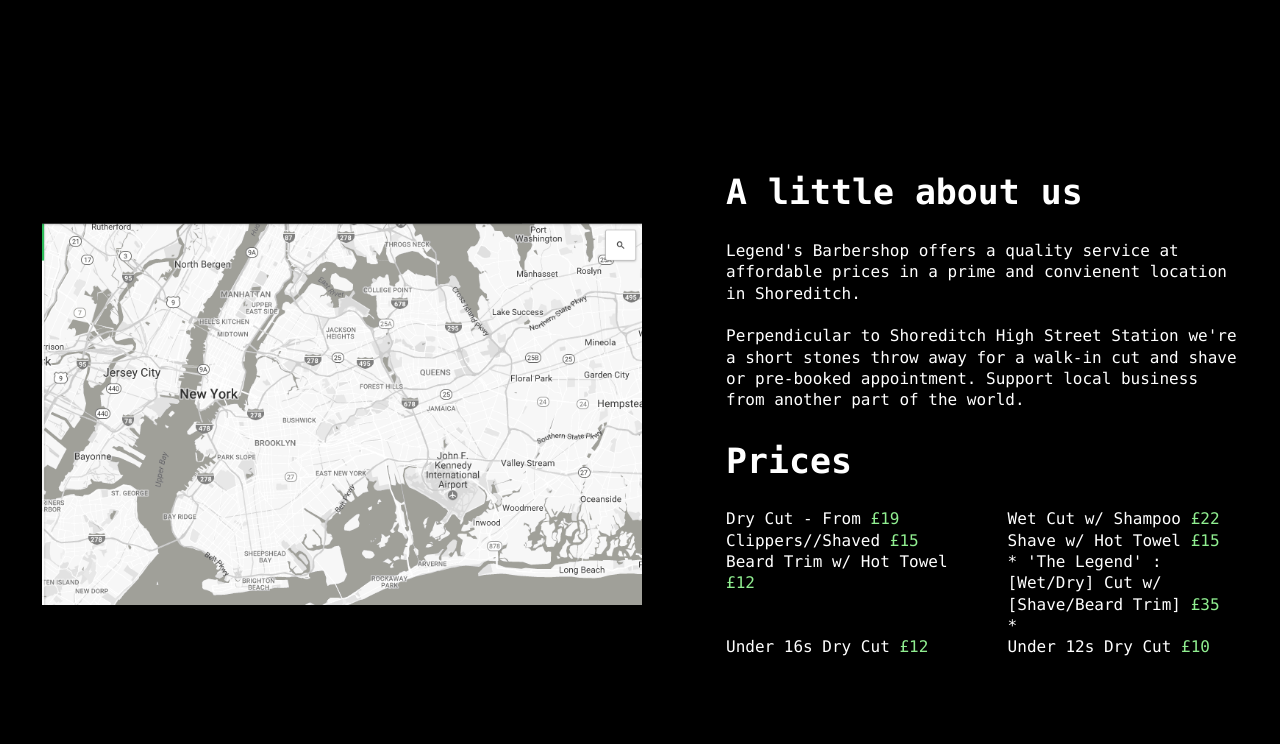
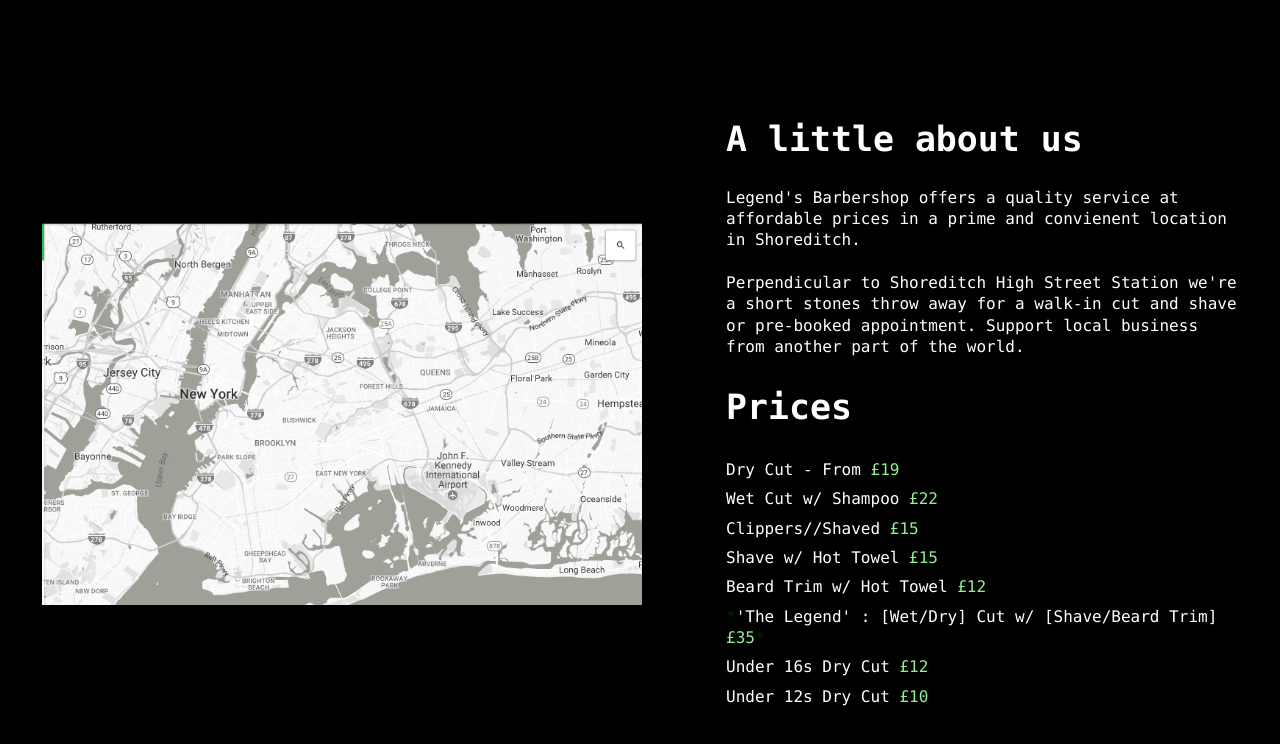
Before and after one commit to jimmynames/barber, a plain HTML site: page index.html in a window 1280 px wide. Shown: the part 800-1544 px from the top of the page. Drawn offline with nearby package versions, Linux system fonts and the light colour scheme.

Commit message:
injecting much more readable prices

```diff
--- a/index.html
+++ b/index.html
@@ -115,7 +115,7 @@
                                         Beard Trim w/ Hot Towel <span class="cash">£12</span>
                                     </li>
                                     <li>
-                                        * 'The Legend' : [Wet/Dry] Cut w/ [Shave/Beard Trim] <span class="cash">£35</span> *
+                                        <span class="red blink_me">*</span>'The Legend' : [Wet/Dry] Cut w/ [Shave/Beard Trim] <span class="cash">£35</span><span class="blue blink_me">*</span>
                                     </li>
                                     <li>
                                         Under 16s Dry Cut <span class="cash">£12</span>
--- a/style.css
+++ b/style.css
@@ -241,11 +241,22 @@ justify-content: space-between;
 }
 
 .text ul li {
-  width: 45%;
+  width: 100%;
+  padding: 0.25em 0;
 }
 
 .cash {
   color: lightgreen;
+}
+
+.blue {
+  color: darkgreen;
+  opacity: 1;
+}
+
+.red {
+  color: darkgreen;
+  opacity: 1;
 }
 
 @media (max-width: 991px) {
@@ -276,6 +287,10 @@ justify-content: space-between;
   }
   .address {
     margin-right: 0;
+  }
+  .text ul li {
+    width: 100%;
+    padding-bottom: 1em;
   }
 }
 
@@ -311,3 +326,11 @@ and (max-device-width: 700px) {
     display: block;
   }
 }
+
+.blink_me {
+  animation: blinker 1s linear infinite;
+}
+
+@keyframes blinker {
+  50% { opacity: 0; }
+}
```
